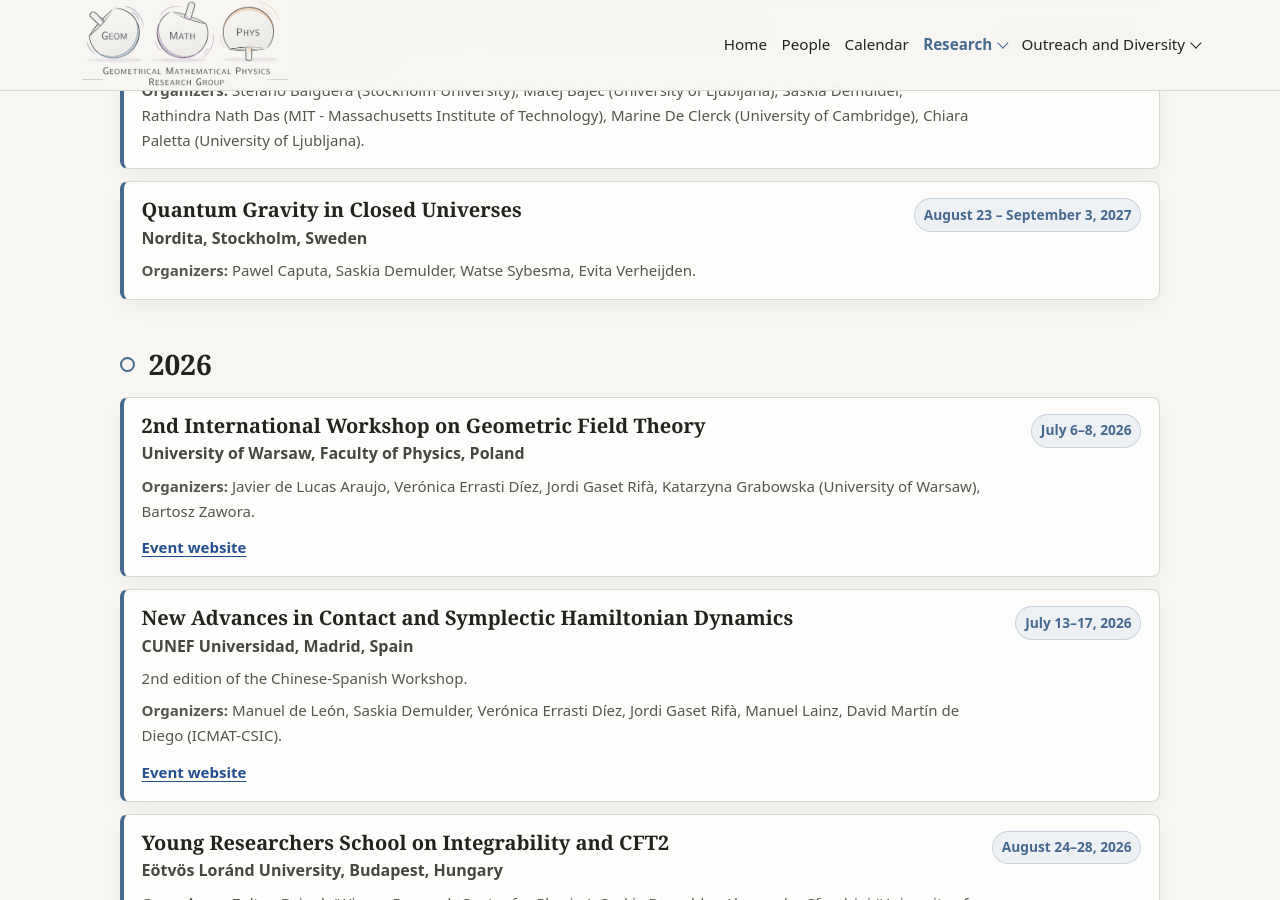
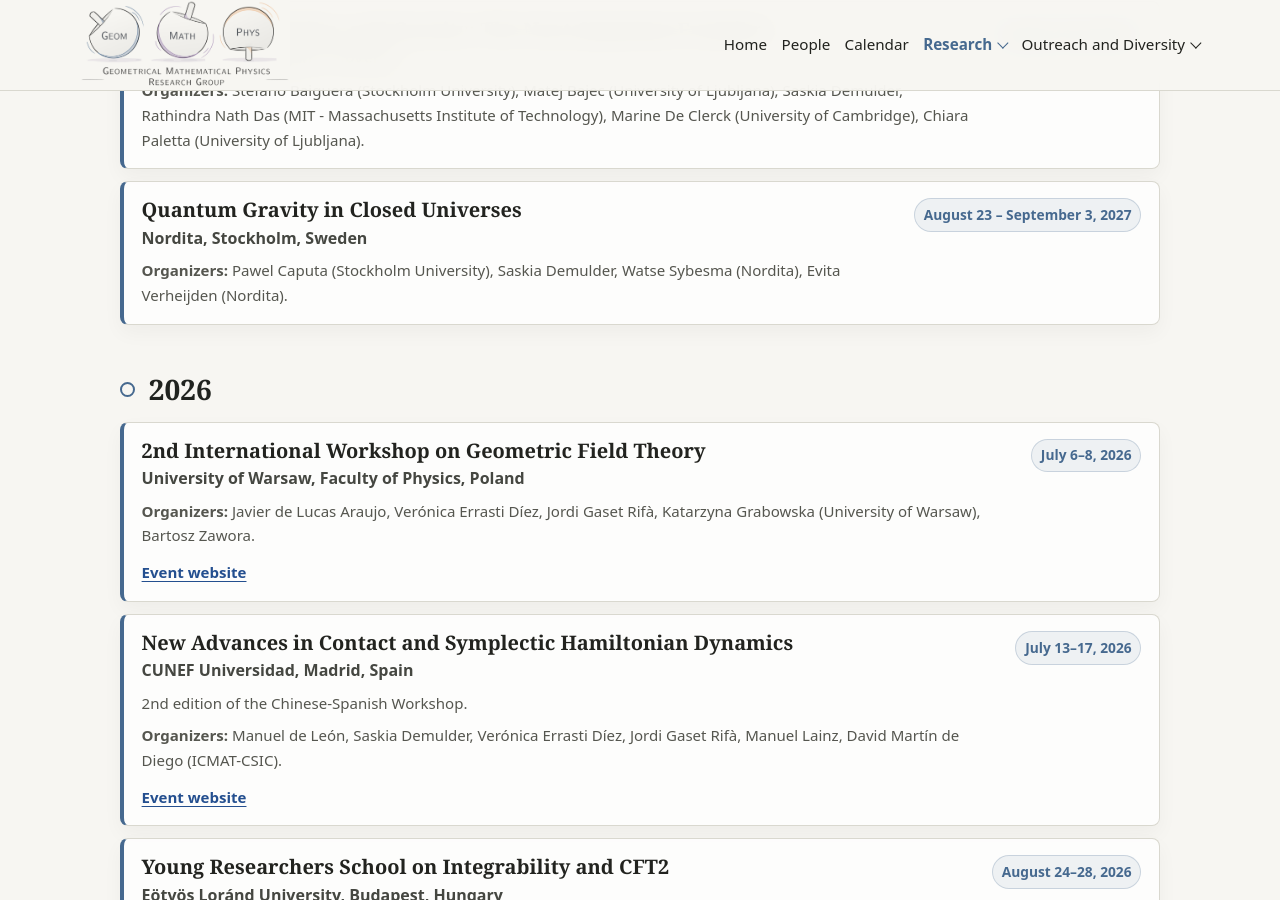
Before and after one commit to GeomMPhys/geommphys.github.io, a Jekyll site: the page built from conferences-workshops.md, in a window 1280 px wide and 900 px high, scrolled down 888 px. Built offline with Jekyll 4.4.1, drawn with Linux system fonts in a browser that asks for light colours.

Commit message:
addedd affiliation to organisers for uniformity

```diff
--- a/_data/workshops.yml
+++ b/_data/workshops.yml
@@ -57,10 +57,10 @@ events:
     end: 2027-09-03
     location: "Nordita, Stockholm, Sweden"
     organizers:
-      - { name: "Pawel Caputa" }
+      - { name: "Pawel Caputa", affiliation: "Stockholm University" }
       - saskia-demulder
-      - { name: "Watse Sybesma" }
-      - { name: "Evita Verheijden" }
+      - { name: "Watse Sybesma", affiliation: "Nordita" }
+      - { name: "Evita Verheijden", affiliation: "Nordita" }
 
   - title: "2nd International Workshop on Geometric Field Theory"
     type: workshop
```
